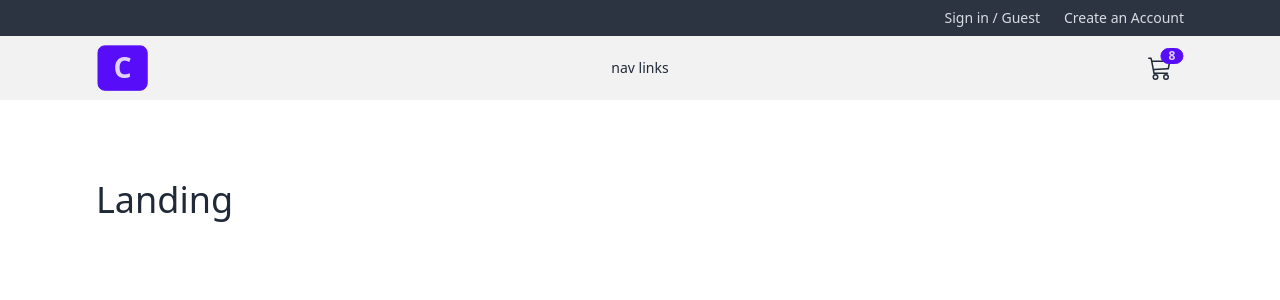
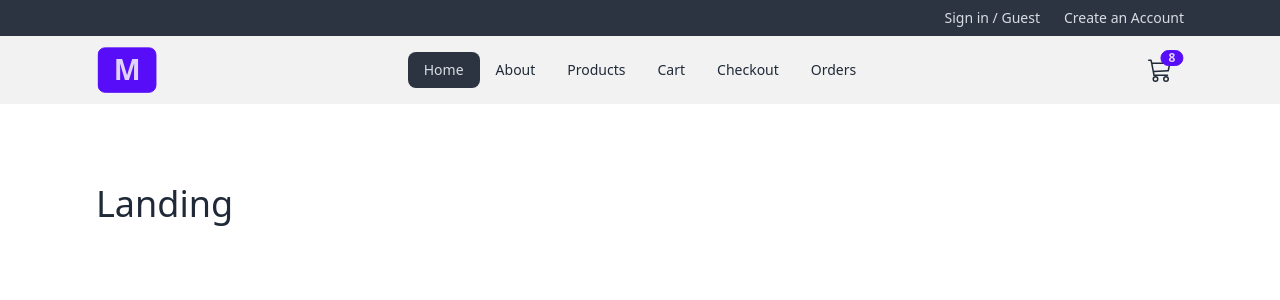
Before and after one commit to mfrancislie/Comfy-store, a React (Vite) app: page / in a window 1280 px wide. Shown: the top 300 px of the page. Built offline with nearby package versions, Linux system fonts and the light colour scheme.

Commit message:
NavLinks

```diff
--- /dev/null
+++ b/src/components/NavLinks.jsx
@@ -0,0 +1,27 @@
+  const links = [
+  { id: 1, url: '/', text: 'home' },
+  { id: 2, url: 'about', text: 'about' },
+  { id: 3, url: 'products', text: 'products' },
+  { id: 4, url: 'cart', text: 'cart' },
+  { id: 5, url: 'checkout', text: 'checkout' },
+  { id: 6, url: 'orders', text: 'orders' },
+];
+import { NavLink } from 'react-router-dom';
+
+const NavLinks = () => {
+  return (
+    <>
+      {links.map((link) => {
+        const { id, url, text } = link;
+        return (
+          <li key={id}>
+            <NavLink className='capitalize' to={url}>
+              {text}
+            </NavLink>
+          </li>
+        );
+      })}
+    </>
+  );
+};
+export default NavLinks;
--- a/src/components/Navbar.jsx
+++ b/src/components/Navbar.jsx
@@ -1,6 +1,7 @@
 import { BsCart3 } from 'react-icons/bs';
 import { FaBarsStaggered } from 'react-icons/fa6';
 import { NavLink } from 'react-router-dom';
+import NavLinks from './NavLinks';
 
 const Navbar = () => {
   return (
@@ -13,7 +14,7 @@
             to="/"
             className="hidden lg:flex btn btn-primary text-3xl items-center "
           >
-            C
+            M
           </NavLink>
           {/* DROPDOWN */}
           <div className="dropdown">
@@ -24,14 +25,16 @@
               tabIndex={0}
               className="menu menu-sm dropdown-content mt-3 z-[1] p-2 shadow bg-base-200 rounded-box w-52"
             >
-              links
+              <NavLinks />
             </ul>
           </div>
         </div>
 
         {/* center */}
         <div className="navbar-center hidden lg:flex">
-          <ul className="menu menu-horizontal ">nav links</ul>
+          <ul className="menu menu-horizontal ">
+            <NavLinks />
+          </ul>
         </div>
 
         {/* end */}
```
